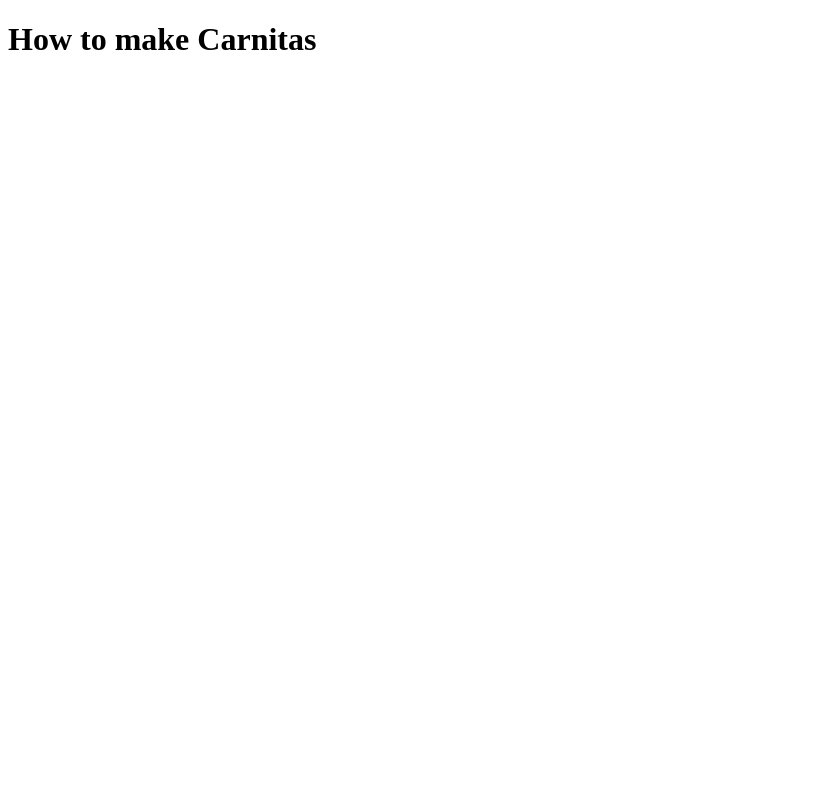
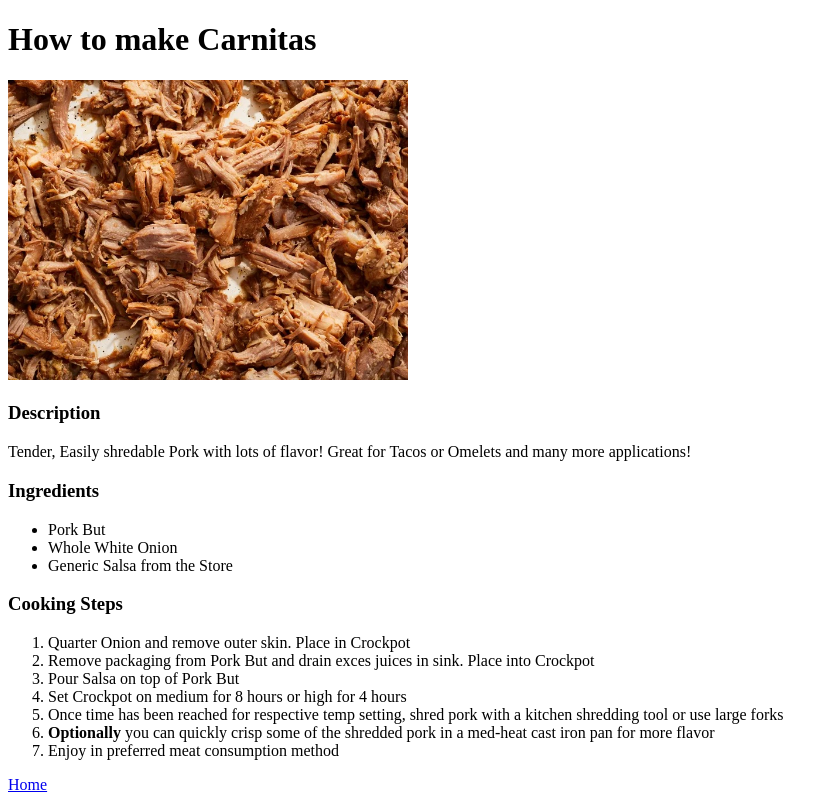
Before and after one commit to ChickenJoe-ops/odin-recipes, a plain HTML site: page recipes/carnitas.html in a window 1280 px wide. Shown: the whole page, without its empty margins (0-838 px from the left). Drawn offline with Linux system fonts and the light colour scheme.

Commit message:
Complete Formatting and add ex img, descritption, ingredients, and cooking steps
- added the Home page link to navigate back to index.html with anchor tag and
href
- added carnitas.jpeg with img tag and src using also alt and width attributes
for proper img formatting
- added heading for description, ingredients, and cooking steps
- added paragraph, unordered list, and ordered list respectivley to each heading
with <p> <ul> <ol>

```diff
--- a/recipes/carnitas.html
+++ b/recipes/carnitas.html
@@ -7,6 +7,28 @@
 
     <body>
         <h1>How to make Carnitas</h1>
+        <img src="../images/carnitas.jpeg" alt="Juicy, Shredded Pork" width="400">
+        <h3>Description</h3>
+        <p>Tender, Easily shredable Pork with lots of flavor! Great for Tacos or Omelets and many more applications! </p>
+        <h3>Ingredients</h3>
+        <ul>
+            <li>Pork But</li>
+            <li>Whole White Onion</li>
+            <li>Generic Salsa from the Store</li>
+
+        </ul>
+        <h3>Cooking Steps</h3>
+        <ol>
+            <li>Quarter Onion and remove outer skin. Place in Crockpot</li>
+            <li>Remove packaging from Pork But and drain exces juices in sink. Place into Crockpot</li>
+            <li>Pour Salsa on top of Pork But</li>
+            <li>Set Crockpot on medium for 8 hours or high for 4 hours</li>
+            <li>Once time has been reached for respective temp setting, shred pork with a kitchen shredding tool or use large forks </li>
+            <li><strong>Optionally</strong> you can quickly crisp some of the shredded pork in a med-heat cast iron pan for more flavor</li>
+            <li>Enjoy in preferred meat consumption method</li>
+
+        </ol>
+        <p><a href="../index.html">Home</a></p>
 
     </body>
 </html>
```
Also changed, not shown: images/carnitas.jpeg (added), 1 other file.
